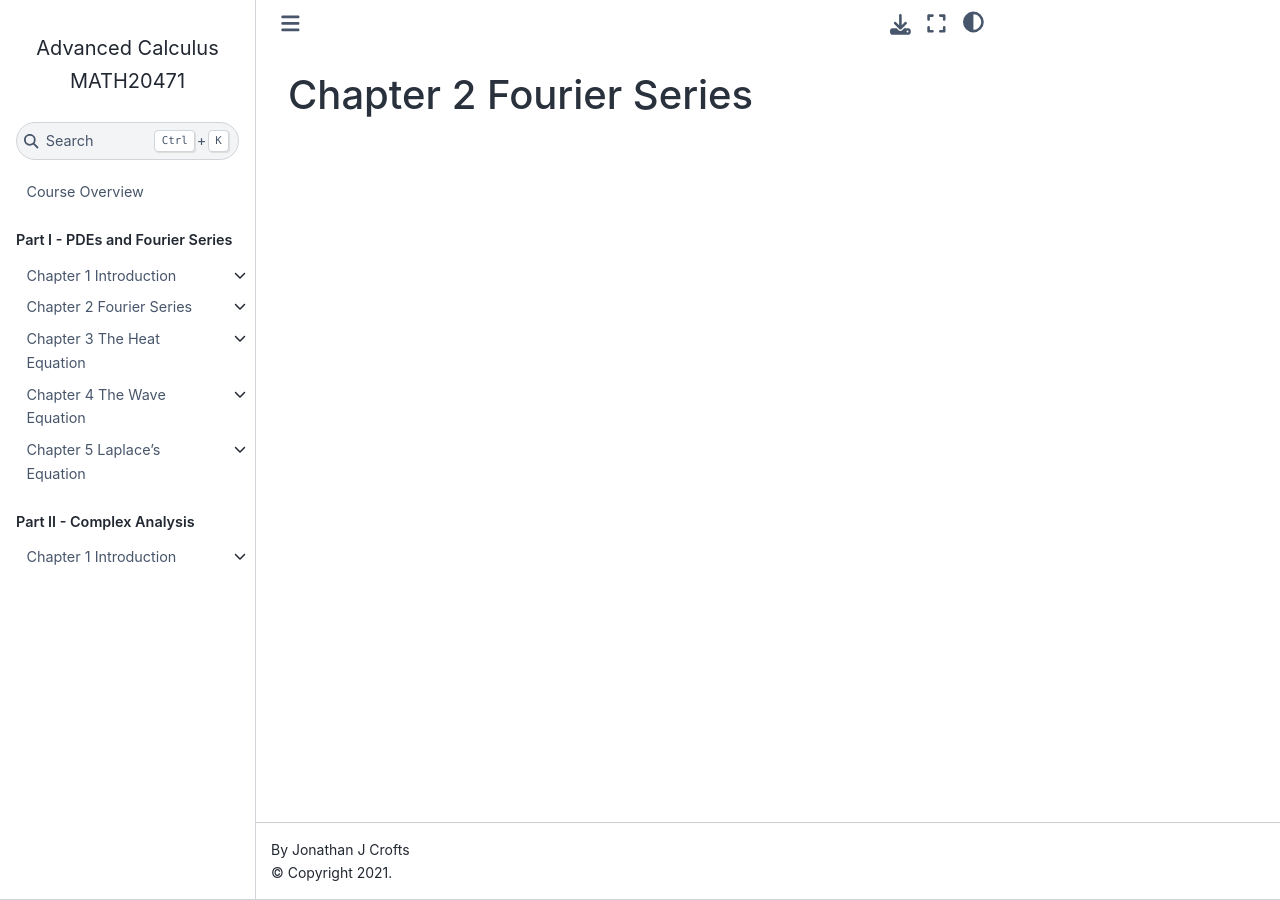
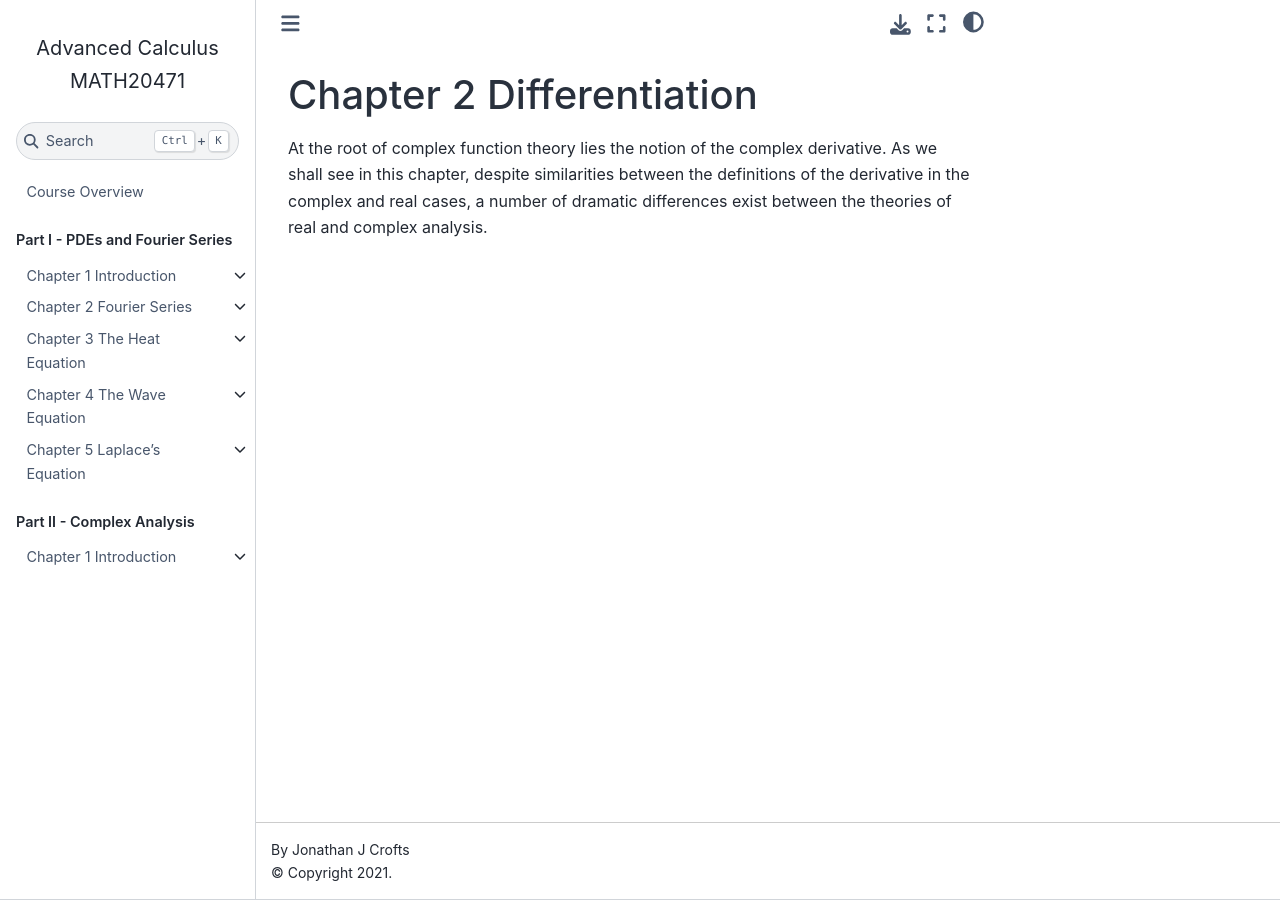
Before and after one commit to jjcrofts77/Advanced-Calculus-MATH20471, a Jupyter Book: the page built from content/notebooks/Part2/Chapter2/Chapter2Intro.md, in a window 1280 px wide. Built offline with Jupyter Book 1.0.4 settings and Sphinx 7.4.7 and the Sphinx Book theme 1.1.4, drawn with Linux system fonts in a browser that asks for light colours.

Commit message:
Update Chapter2Intro.md

```diff
--- a/content/notebooks/Part2/Chapter2/Chapter2Intro.md
+++ b/content/notebooks/Part2/Chapter2/Chapter2Intro.md
@@ -1 +1,3 @@
-# Chapter 2 Fourier Series
+# Chapter 2 Differentiation
+
+At the root of complex function theory lies the notion of the complex derivative. As we shall see in this chapter, despite similarities between the definitions of the derivative in the complex and real cases, a number of dramatic differences exist between the theories of real and complex analysis.
```
